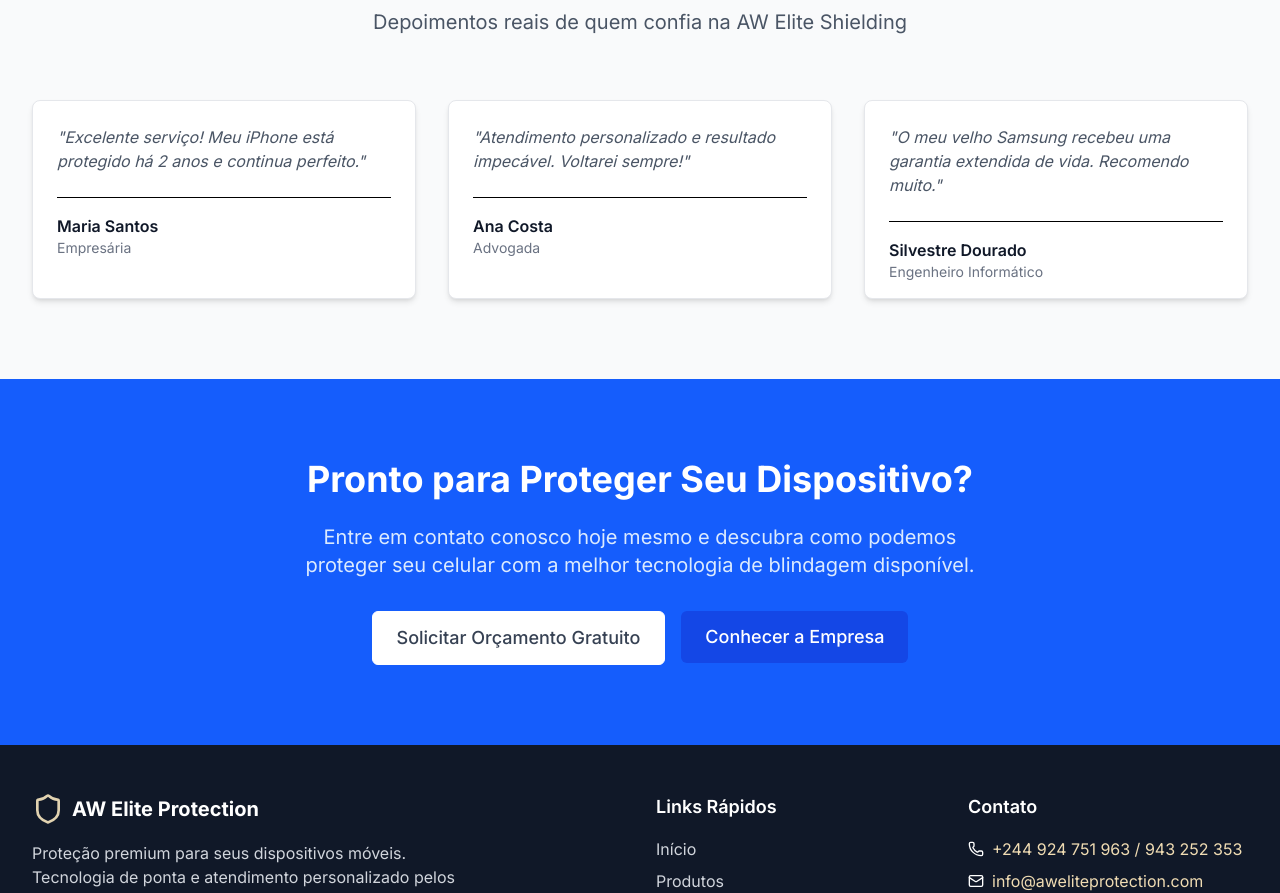
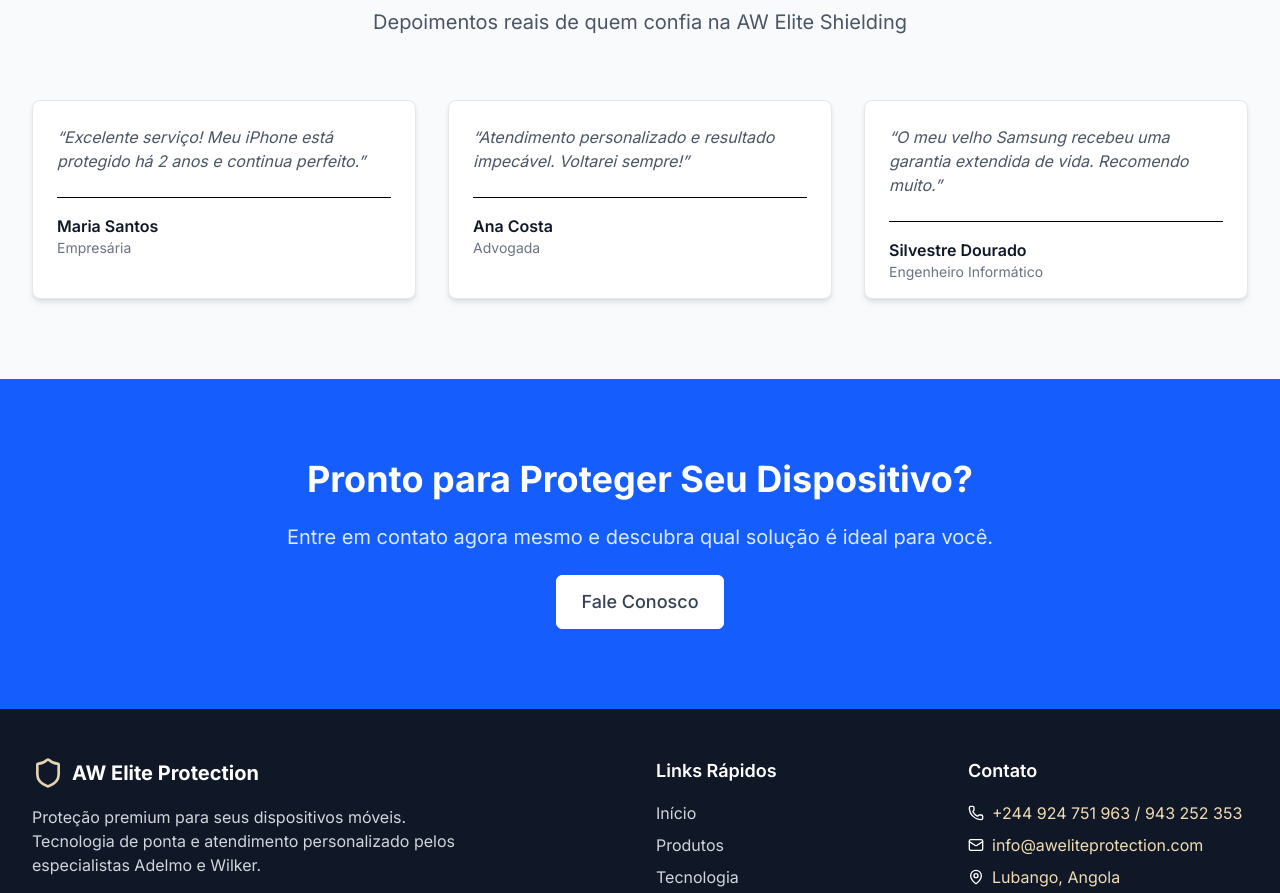
Before and after one commit to SilesterGold9/aw, a Next.js app: page / in a window 1280 px wide. Shown: the part 2080-2973 px from the top of the page. Built offline with nearby package versions, Linux system fonts and the light colour scheme.

Commit message:
refactor: Update testimonial quotes and simplify contact call-to-action

```diff
--- a/app/page.tsx
+++ b/app/page.tsx
@@ -206,7 +206,7 @@ export default function Home() {
                 <Card className="h-full">
                   <CardContent className="pt-6">
                     <p className="text-gray-600 mb-6 italic">
-                      "{testimonial.content}"
+                      &ldquo;{testimonial.content}&rdquo;
                     </p>
                     <div className="border-t pt-4">
                       <div className="font-semibold text-gray-900">
@@ -235,27 +235,19 @@ export default function Home() {
             <h2 className="text-3xl lg:text-4xl font-bold text-white mb-6">
               Pronto para Proteger Seu Dispositivo?
             </h2>
-            <p className="text-xl text-blue-100 mb-8 max-w-2xl mx-auto">
-              Entre em contato conosco hoje mesmo e descubra como podemos
-              proteger seu celular com a melhor tecnologia de blindagem
-              disponível.
+            <p className="text-xl text-blue-100 mb-6">
+              Entre em contato agora mesmo e descubra qual solução é ideal para
+              você.
             </p>
-            <div className="flex flex-col sm:flex-row gap-4 justify-center">
             <Link href="/contato">
               <Button
+                variant="outline"
                 size="lg"
-                  variant="outline"
-                  className="bg-white text-blue-600 hover:bg-gray-50 border-white"
+                className="text-blue-800 border-white hover:bg-white hover:text-blue-600 transition"
               >
-                  Solicitar Orçamento Gratuito
+                Fale Conosco
               </Button>
             </Link>
-              <Link href="/sobre">
-                <Button size="lg" className="bg-blue-700 hover:bg-blue-800">
-                  Conhecer a Empresa
-                </Button>
-              </Link>
-            </div>
           </motion.div>
         </div>
       </section>
```
Lines whose indentation alone changed are shown as unchanged.
